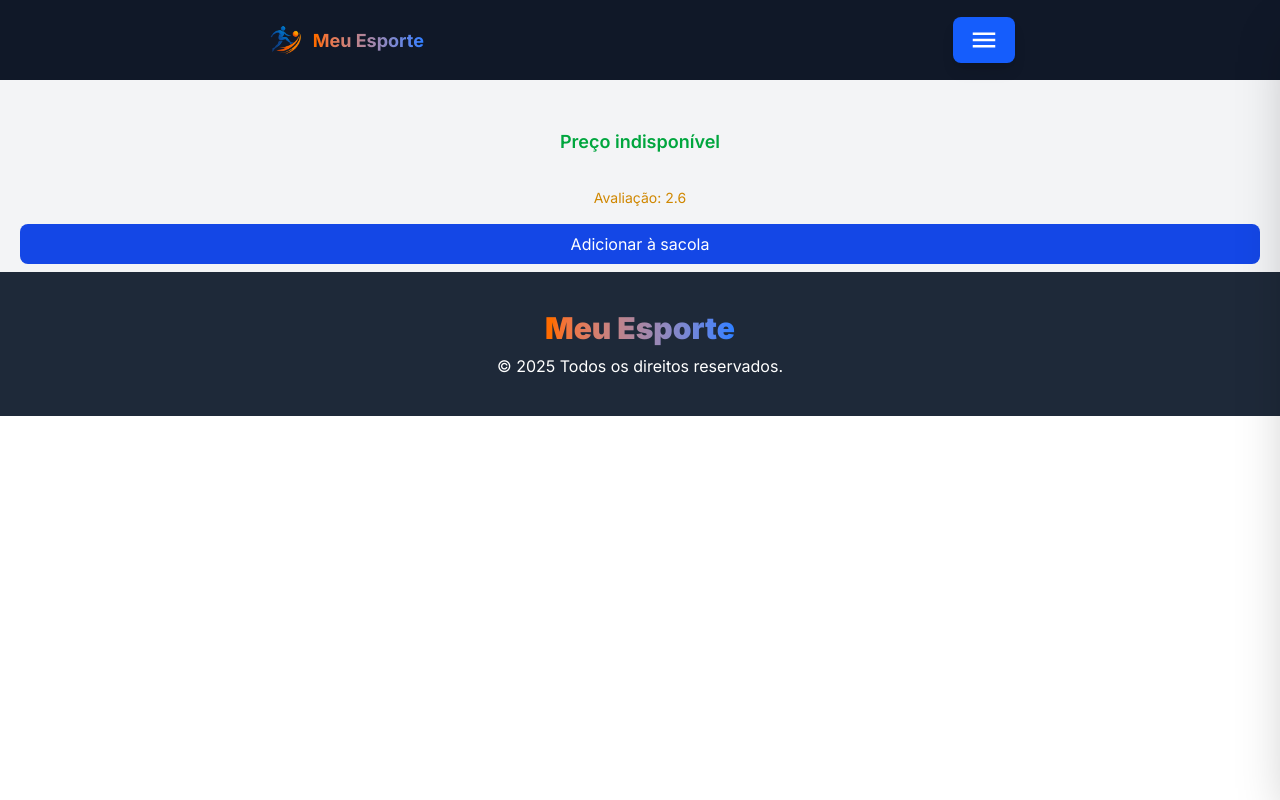
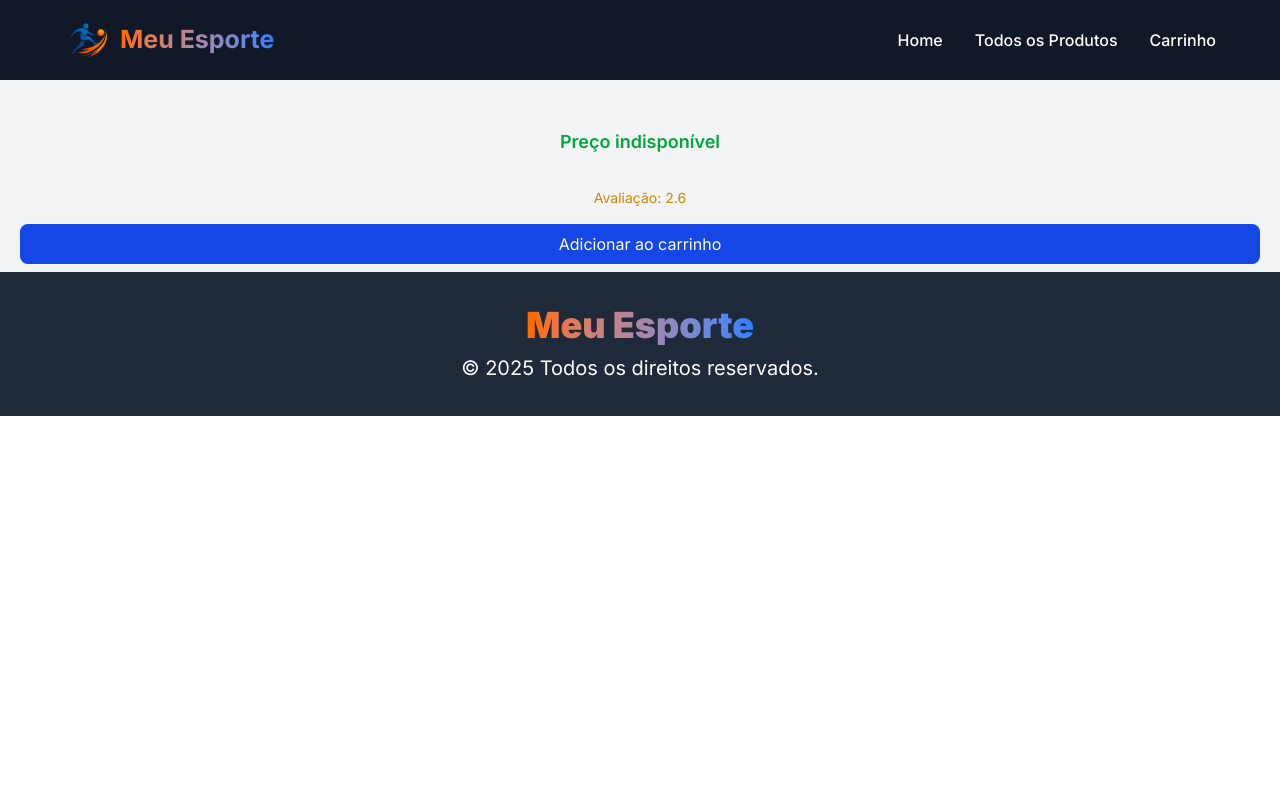
Before and after one commit to davidgabriellm/meu-esporte-loja-virtual, a React (Vite) app: page /descricao-produto in a window 1280 px wide. Built offline with nearby package versions, Linux system fonts and the light colour scheme.

Commit message:
fix: making the main page responsive

```diff
--- a/package.json
+++ b/package.json
@@ -30,6 +30,8 @@
     "eslint-plugin-react-hooks": "^5.2.0",
     "eslint-plugin-react-refresh": "^0.4.19",
     "globals": "^16.0.0",
+    "prettier": "^3.6.2",
+    "prettier-plugin-tailwindcss": "^0.7.1",
     "react-router-dom": "^7.5.3",
     "typescript": "~5.7.2",
     "typescript-eslint": "^8.26.1",
--- a/src/components/footer/Index.tsx
+++ b/src/components/footer/Index.tsx
@@ -1,10 +1,10 @@
 const Footer = () => {
   return (
     <div className="bg-gray-800 h-36 w-full flex flex-col justify-center items-center text-center">
-      <span className="text-3xl font-bold bg-gradient-to-r from-orange-500 to-blue-500 bg-clip-text text-transparent">
+      <span className="text-3xl md:text-4xl font-bold bg-gradient-to-r from-orange-500 to-blue-500 bg-clip-text text-transparent">
         <strong>Meu Esporte</strong>
       </span>
-      <span className="text-white mt-2">© 2025 Todos os direitos reservados.</span>
+      <span className="text-white mt-2 md:text-[20px]">© 2025 Todos os direitos reservados.</span>
     </div>
   );
 };
--- a/src/components/header/index.tsx
+++ b/src/components/header/index.tsx
@@ -1,24 +1,50 @@
 import logo from "../../assets/ChatGPT Image 9 de jul. de 2025, 12_08_44.png";
-import BottomSheet from "../buttonSheet/BottomSheet";
+import RightSheet from "../buttonSheet/BottomSheet"; // troquei para RightSheet
+import { useNavigate } from "react-router-dom";
 
 const Header = () => {
+  const navigate = useNavigate();
+
   return (
-    <header className="bg-gray-900 w-full h-20 flex justify-center items-center">
-      <div className="w-full flex justify-around items-center">
+    <header className="bg-gray-900 w-full h-20 flex justify-center items-center px-6">
+      <div className="w-full max-w-6xl flex justify-between items-center">
 
         <div className="flex items-center gap-2">
           <img
             src={logo}
             alt="Logo Meu Esporte"
-            className="h-10 w-auto object-contain"
+            className="h-10 md:h-12 w-auto object-contain"
           />
-          <span className="text-[18px] font-bold bg-gradient-to-r from-orange-500 to-blue-500 bg-clip-text text-transparent">
+          <span className="text-[18px] md:text-[25px] font-bold bg-gradient-to-r from-orange-500 to-blue-500 bg-clip-text text-transparent">
             Meu Esporte
           </span>
         </div>
 
 
-        <BottomSheet />
+        <nav className="hidden lg:flex gap-8">
+          <button
+            onClick={() => navigate("/")}
+            className="text-white hover:text-blue-400 transition-colors font-medium"
+          >
+            Home
+          </button>
+          <button
+            onClick={() => navigate("/produtos")}
+            className="text-white hover:text-blue-400 transition-colors font-medium"
+          >
+            Todos os Produtos
+          </button>
+          <button
+            onClick={() => navigate("/carrinho")}
+            className="text-white hover:text-blue-400 transition-colors font-medium"
+          >
+            Carrinho
+          </button>
+        </nav>
+
+        <div className="block lg:hidden">
+          <RightSheet />
+        </div>
       </div>
     </header>
   );
--- a/src/pages/home/Home.tsx
+++ b/src/pages/home/Home.tsx
@@ -2,7 +2,7 @@ import { useState, useEffect } from 'react';
 import { mock } from '../../../mock';
 
 const Home = () => {
-  const destaques = mock.filter((item) => item.isHighlighted); // <- só os destacados
+  const destaques = mock.filter((item) => item.isHighlighted);
   const [index, setIndex] = useState<number>(0);
   const [fade, setFade] = useState<boolean>(true);
 
@@ -38,8 +38,8 @@ const Home = () => {
           }`}
         />
         <div className="absolute bottom-4 left-4 bg-gray-800 text-white p-3 rounded-md">
-          <p className="font-bold">{destaques[index].product_name}</p>
-          <p className="text-green-400">Preço: R$ {destaques[index].product_price}</p>
+          <p className="font-bold md:text-[20px]">{destaques[index].product_name}</p>
+          <p className="text-green-400 md:text-[20px]">Preço: R$ {destaques[index].product_price}</p>
         </div>
       </div>
 
@@ -48,7 +48,7 @@ const Home = () => {
           <button
             key={i}
             onClick={() => trocarImagem(i)}
-            className={`w-3 h-3 rounded-full cursor-pointer ${
+            className={`w-3 h-3 rounded-full md:w-5 md:h-5 cursor-pointer ${
               index === i ? 'bg-blue-600' : 'bg-gray-400'
             }`}
           />
@@ -57,10 +57,10 @@ const Home = () => {
 
       <div className='w-full flex justify-center items-center flex-col bg-gray-200 rounded-md p-9 shadow-sm mt-14'>
         <h2 className='text-4xl font-bold text-gray-900 mb-4'>Bem-vindo ao Meu Esporte</h2>
-        <p className='text-xl text-gray-700'>
+        <p className='text-2xl text-gray-700'>
           O Meu Esporte é o lugar certo para quem vive e respira esporte! Aqui você encontra uma variedade incrível de produtos esportivos, como chuteiras de alta performance, bolas oficiais, camisas de time e muito mais. Nossa missão é oferecer qualidade, conforto e estilo para você dar o seu melhor dentro e fora de campo. Navegue à vontade, escolha seus itens favoritos e prepare-se para elevar seu jogo. Estamos prontos para te atender com agilidade e dedicação. Boas compras e que a paixão pelo esporte esteja sempre com você!
         </p>
-        <p className='text-xl text-gray-700'>Explore nossa loja e encontre tudo o que você precisa em um só lugar!</p>
+        <p className='text-xl md:text-[22px] text-gray-700 mt-3'>Explore nossa loja e encontre tudo o que você precisa em um só lugar!</p>
       </div>
     </div>
   );
--- a/src/pages/productDescription/Product.tsx
+++ b/src/pages/productDescription/Product.tsx
@@ -18,7 +18,7 @@ const Product = () => {
       <p className="text-gray-600">{description}</p>
       <span className="text-sm text-yellow-600">Avaliação: 2.6</span>
       <button className="bg-blue-700 text-white px-4 py-2 rounded-lg w-full">
-        Adicionar à sacola
+        Adicionar ao carrinho
       </button>
     </div>
   );
--- a/src/pages/shoppingCart/ShoppingCart.tsx
+++ b/src/pages/shoppingCart/ShoppingCart.tsx
@@ -1,59 +1,62 @@
 import PriceFormatter from '../../components/priceFormatter/PriceFormatter';
 import useCartStore from '../../store/cart.store';
 import { IoMdAddCircleOutline } from 'react-icons/io';
-import { MdDeleteForever } from "react-icons/md";
-import { MdCancelPresentation } from "react-icons/md";
+import { MdDeleteForever } from 'react-icons/md';
+import { MdCancelPresentation } from 'react-icons/md';
 
 const ShoppingCart = () => {
-  const { cart, removeItemToCart, updateQuantity, getTotalPrice } = useCartStore();
+  const { cart, removeItemToCart, updateQuantity, getTotalPrice } =
+    useCartStore();
 
   return (
-    <div className="bg-gray-100 p-4 grid grid-cols-1 gap-4">
+    <div className="p-4 bg-gray-100 grid grid-cols-1 gap-4">
       {cart.map(c => (
-        <div key={c.ID} className="relative flex-col gap-4 flex border-b-2 border-gray-200 pt-7">
+        <div
+          key={c.ID}
+          className="relative flex-col gap-4 flex border-b-2 border-gray-200 pt-7 "
+        >
           <button
-            className='absolute top-0 left-0'
+            className="absolute top-0 left-0"
             onClick={() => removeItemToCart(c.ID)}
           >
-            <MdCancelPresentation size={22}/>
+            <MdCancelPresentation size={22} />
           </button>
 
-          <div className='flex gap-3 justify-start items-center'>
+          <div className="flex gap-3 justify-start items-center">
             <img src={c.image_url} alt={c.product_name} className="w-14" />
             <div className="flex flex-col">
-              <h2 className='line-clamp-1 max-w-[275px] text-gray-800 font-semibold text-[18px]'>
+              <h2 className="line-clamp-1 max-w-[275px] text-gray-800 font-semibold text-[18px]">
                 {c.product_name}
               </h2>
-              <p className='line-clamp-2 max-w-[275px] text-gray-800 text-[13px]'>
+              <p className="line-clamp-2 max-w-[275px] text-gray-800 text-[13px]">
                 {c.description}
               </p>
             </div>
           </div>
 
-          <div className='flex justify-between gap-5'>
+          <div className="flex justify-between gap-5">
             <PriceFormatter value={c.product_price} />
-            <div className='flex gap-3 items-center'>
-
-
+            <div className="flex gap-3 items-center">
               <button
-                onClick={() => updateQuantity(c.ID, Math.max(c.quantity - 1, 1))}
+                onClick={() =>
+                  updateQuantity(c.ID, Math.max(c.quantity - 1, 1))
+                }
               >
-                <MdDeleteForever className='text-red-700' size={25}/>
+                <MdDeleteForever className={c.quantity === 1 ? "text-gray-300" : "text-red-700"} size={25} />
               </button>
 
-              <span className='text-[20px]'>{c.quantity}</span>
-
+              <span className="text-[20px]">{c.quantity}</span>
 
               <button onClick={() => updateQuantity(c.ID, c.quantity + 1)}>
-                <IoMdAddCircleOutline size={25}/>
+                <IoMdAddCircleOutline size={25} />
               </button>
             </div>
           </div>
         </div>
       ))}
-      <div className='flex justify-between items-center'>
-        <span className='text-2xl'>Total</span>
-        <span>{<PriceFormatter value={getTotalPrice()}/>}</span>
+      <div className="flex justify-between items-center">
+        <span className="text-2xl">Total</span>
+        <span>{<PriceFormatter value={getTotalPrice()} />}</span>
       </div>
     </div>
   );
```
Also changed, not shown: src/main.tsx (+6 -6 lines), 1 other file (tests, documents, lock files or other folders).
